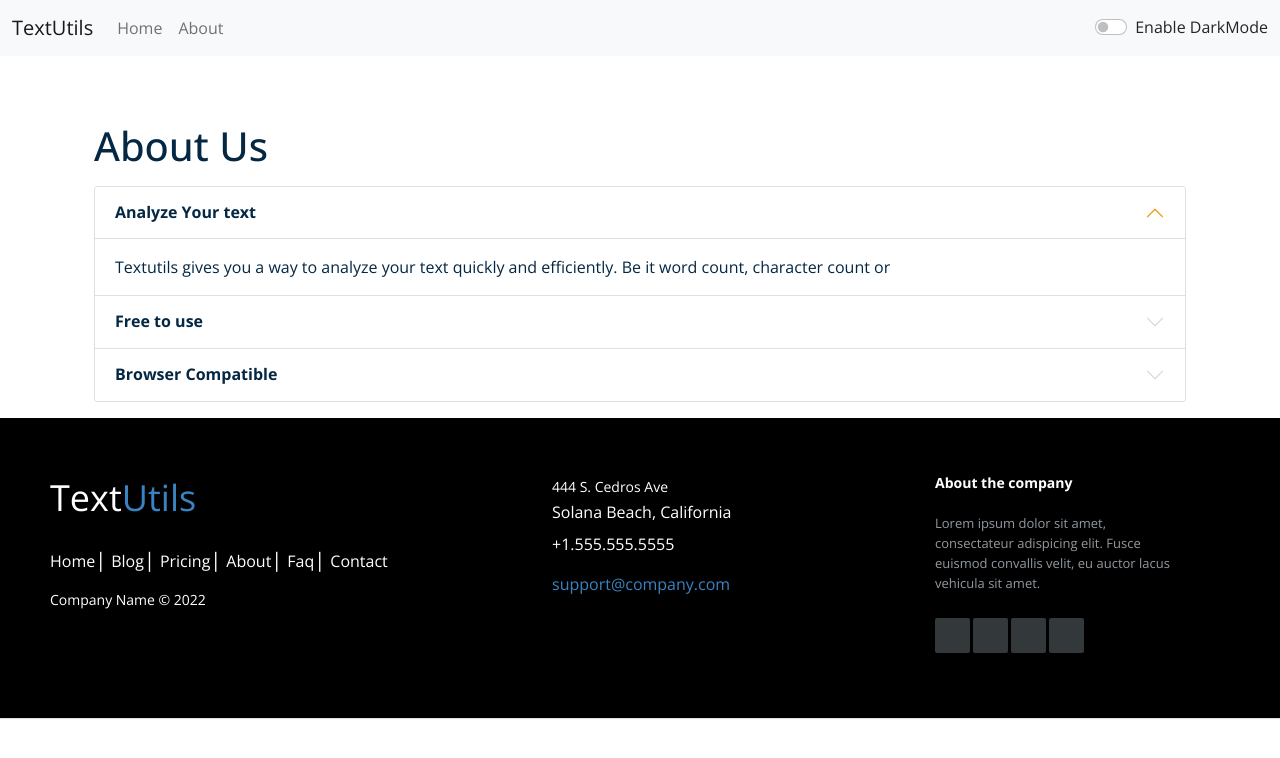
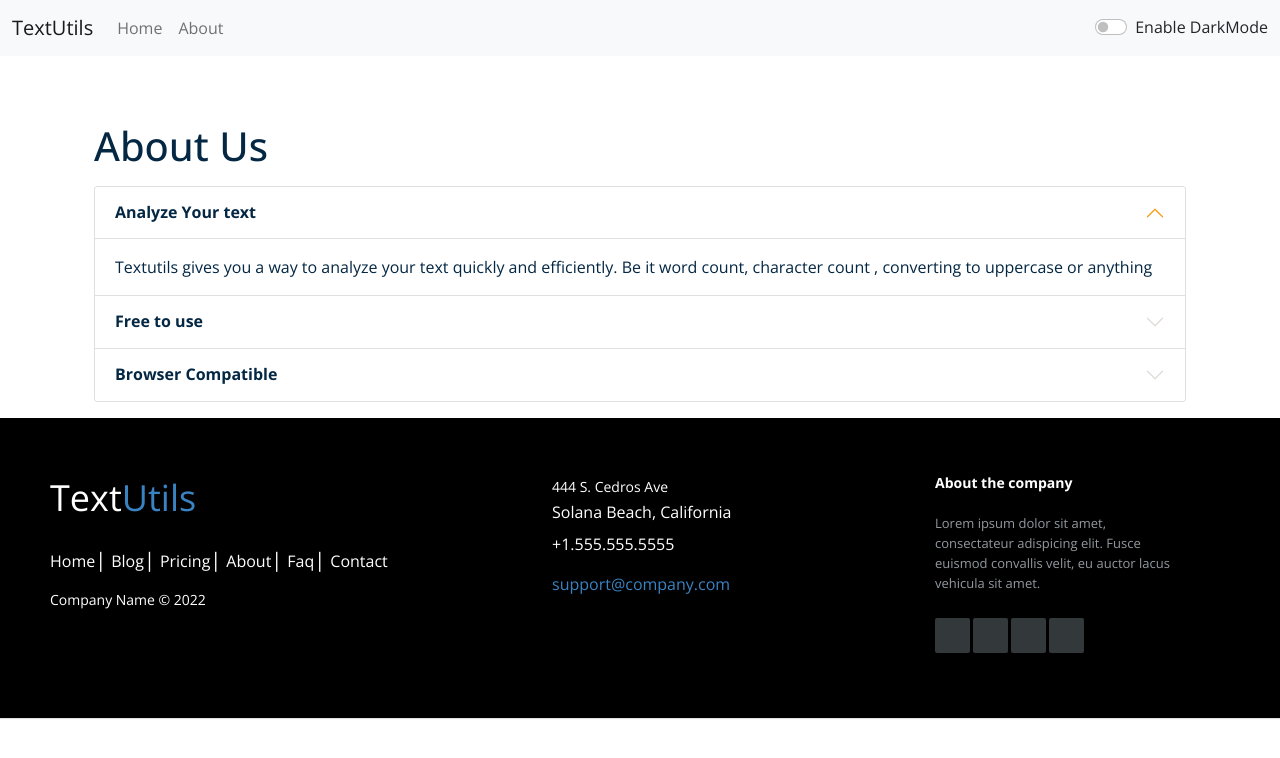
Before and after one commit to prabhat7k/Hactoberfest22, a React (Create React App) app: page /about in a window 1280 px wide. Shown: the top 758 px of the page. Built offline with nearby package versions, Linux system fonts and the light colour scheme.

Commit message:
completed sentences in about.js

```diff
--- a/src/components/About.js
+++ b/src/components/About.js
@@ -19,7 +19,7 @@ export default function About(props) {
                     </h2>
                     <div id="collapseOne" className="accordion-collapse collapse show" aria-labelledby="headingOne" data-bs-parent="#accordionExample">
                     <div className="accordion-body" style={myStyle}>
-                    Textutils gives you a way to analyze your text quickly and efficiently. Be it word count, character count or
+                    Textutils gives you a way to analyze your text quickly and efficiently. Be it word count, character count , converting to uppercase or anything
 
                     </div>
                     </div>
```
